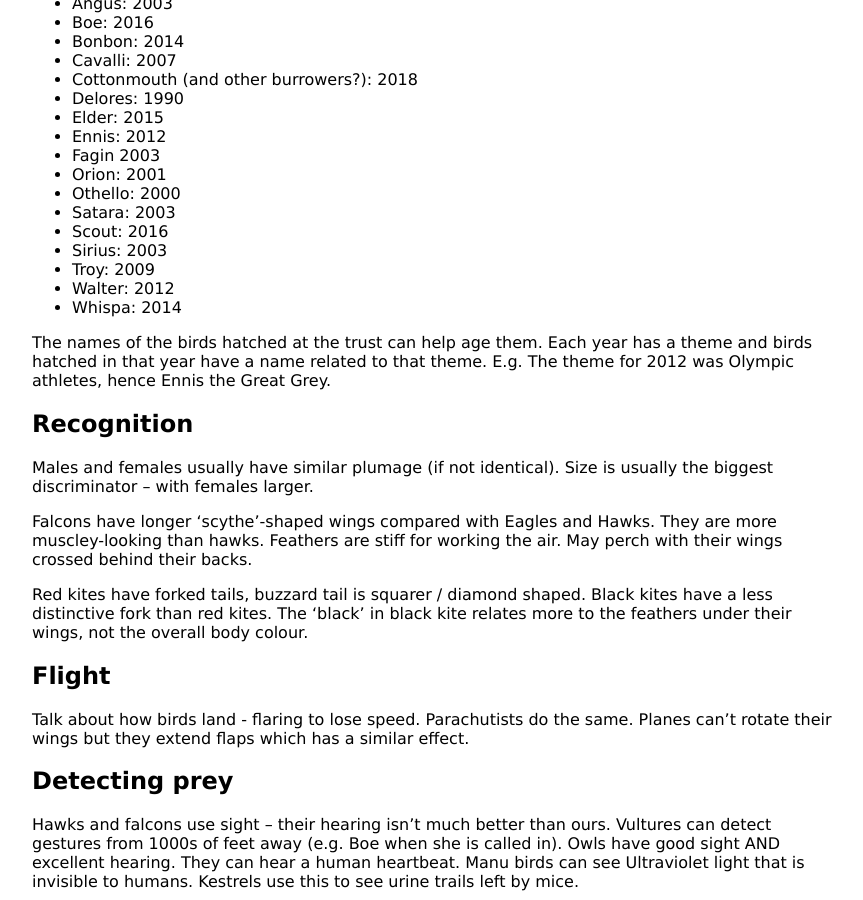
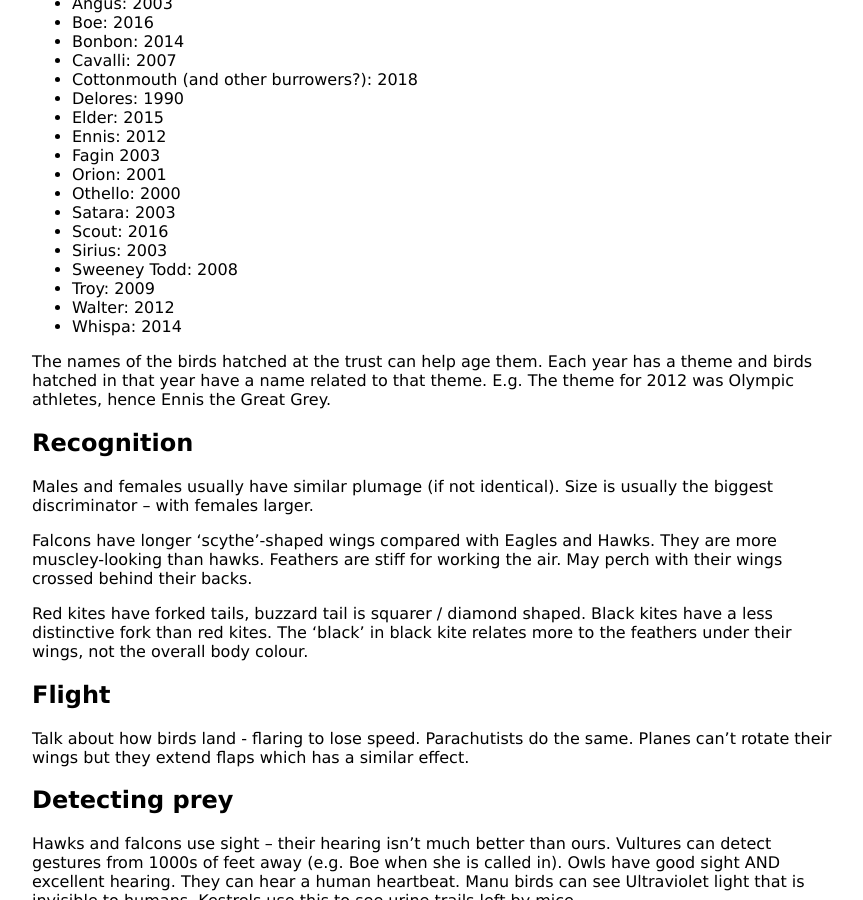
Before and after one commit to KineticLensman/KineticLensman.github.io, a Jekyll site: the page built from _posts/2021-07-26-birds.md, in a window 1280 px wide and 900 px high, scrolled down 1394 px. Shown: the whole window, without its empty margins (208-1071 px from the left). Built offline with Jekyll 4.4.1, drawn with Linux system fonts in a browser that asks for light colours.

Commit message:
more dates

```diff
--- a/_posts/2021-07-26-birds.md
+++ b/_posts/2021-07-26-birds.md
@@ -67,6 +67,7 @@
 * Satara: 2003
 * Scout: 2016
 * Sirius: 2003
+* Sweeney Todd: 2008
 * Troy: 2009
 * Walter: 2012
 * Whispa: 2014
```
